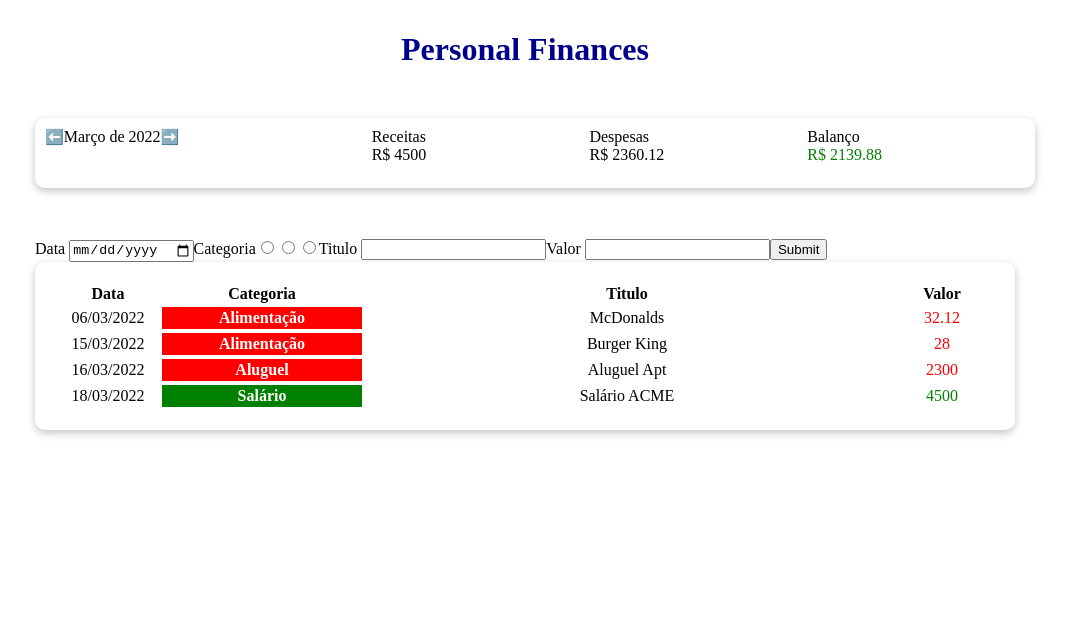
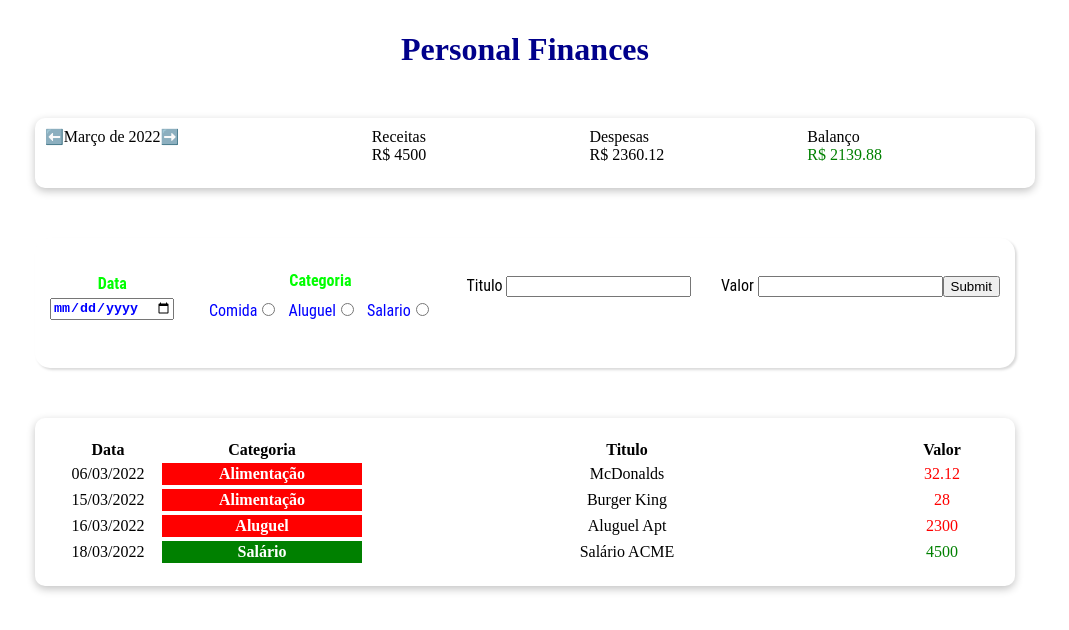
Before and after one commit to santosfk/personal-finances, a React (Vite) app: page / in a window 1280 px wide. Shown: the top 630 px of the page, without its empty margins (115-1184 px from the left). Built offline with nearby package versions, Linux system fonts and the light colour scheme.

Commit message:
adding global color variables, and starting the stylization of the add component

```diff
--- a/src/components/AddArea/index.tsx
+++ b/src/components/AddArea/index.tsx
@@ -15,24 +15,53 @@ export default function AddArea({ handleAddList }: Props) {
   };
   return (
     <style.Container>
-      <form onSubmit={handleSubmit(onSubmit)}>
+      <style.FormContent onSubmit={handleSubmit(onSubmit)}>
+        <style.DataContent>
           <label>
-          Data <input type="date" {...register("date")}></input>
+            <span>Data</span> <input type="date" {...register("date")}></input>
+          </label>
+        </style.DataContent>
+        <style.CategoryContent>
+          <span> Categoria</span>
+          <style.OptionsRadio>
+            <label>
+              Comida
+              <input
+                type="radio"
+                value="food"
+                {...register("category")}
+              ></input>
+            </label>
+            <label htmlFor="rent">
+              Aluguel
+              <input
+                type="radio"
+                value="rent"
+                {...register("category")}
+              ></input>
             </label>
             <label>
-          Categoria
-          <input type="radio" value="food" {...register("category")}></input>
-          <input type="radio" value="rent" {...register("category")}></input>
-          <input type="radio" value="salary" {...register("category")}></input>
+              Salario
+              <input
+                type="radio"
+                value="salary"
+                {...register("category")}
+              ></input>
             </label>
+          </style.OptionsRadio>
+        </style.CategoryContent>
+        <style.TitleContent>
           <label>
             Titulo <input type="text" {...register("title")}></input>
           </label>
+        </style.TitleContent>
+        <style.ValueContent>
           <label>
             Valor <input type="number" {...register("value")}></input>
             <input type="submit" />
           </label>
-      </form>
+        </style.ValueContent>
+      </style.FormContent>
     </style.Container>
   );
 }
--- a/src/components/AddArea/style.ts
+++ b/src/components/AddArea/style.ts
@@ -1,3 +1,59 @@
 import styled from "styled-components";
 
-export const Container = styled.div``;
+export const Container = styled.div`
+  background-color: white;
+  height: 100px;
+  margin: 50px 0px;
+  padding: 15px;
+  border-radius: 15px;
+  box-shadow: rgba(0, 0, 0, 0.15) 1.95px 1.95px 2.6px;
+  @import url("https://fonts.googleapis.com/css2?family=Roboto+Condensed:wght@300&display=swap");
+  font-family: "Roboto Condensed", sans-serif;
+`;
+export const FormContent = styled.form`
+  display: flex;
+  align-items: center;
+  justify-content: space-between;
+`;
+
+export const DataContent = styled.div`
+  display: flex;
+  margin-top: 20px;
+  label {
+    font-weight: bold;
+    color: var(--green);
+    text-align: center;
+    display: flex;
+    flex-direction: column;
+  }
+  input {
+    margin-top: 5px;
+    outline: none;
+    font-weight: bold;
+    color: var(--blue);
+  }
+`;
+
+export const CategoryContent = styled.div`
+  display: flex;
+  flex-direction: column;
+  margin-top: 18px;
+  span {
+    text-align: center;
+    font-weight: bold;
+    color: var(--green);
+  }
+`;
+export const OptionsRadio = styled.div`
+  margin-top: 10px;
+  display: flex;
+  flex-direction: row;
+  justify-content: space-around;
+
+  label {
+    color: var(--blue);
+    margin: 0px 5px;
+  }
+`;
+export const TitleContent = styled.div``;
+export const ValueContent = styled.div``;
--- a/src/globalStyles.ts
+++ b/src/globalStyles.ts
@@ -1,10 +1,15 @@
 import { createGlobalStyle } from "styled-components";
 const GlobalStyle = createGlobalStyle`
+:root {
+  --blue:#0000ff;
+  --green:#00ff00;
+}
   body {
     margin: 0;
     padding: 0;
     box-sizing: border-box;
 
+
   }
 `;
 
```
Also changed, not shown: src/components/AddArea/input.tsx (deleted, +0 -14 lines). Lines whose indentation alone changed are shown as unchanged.
